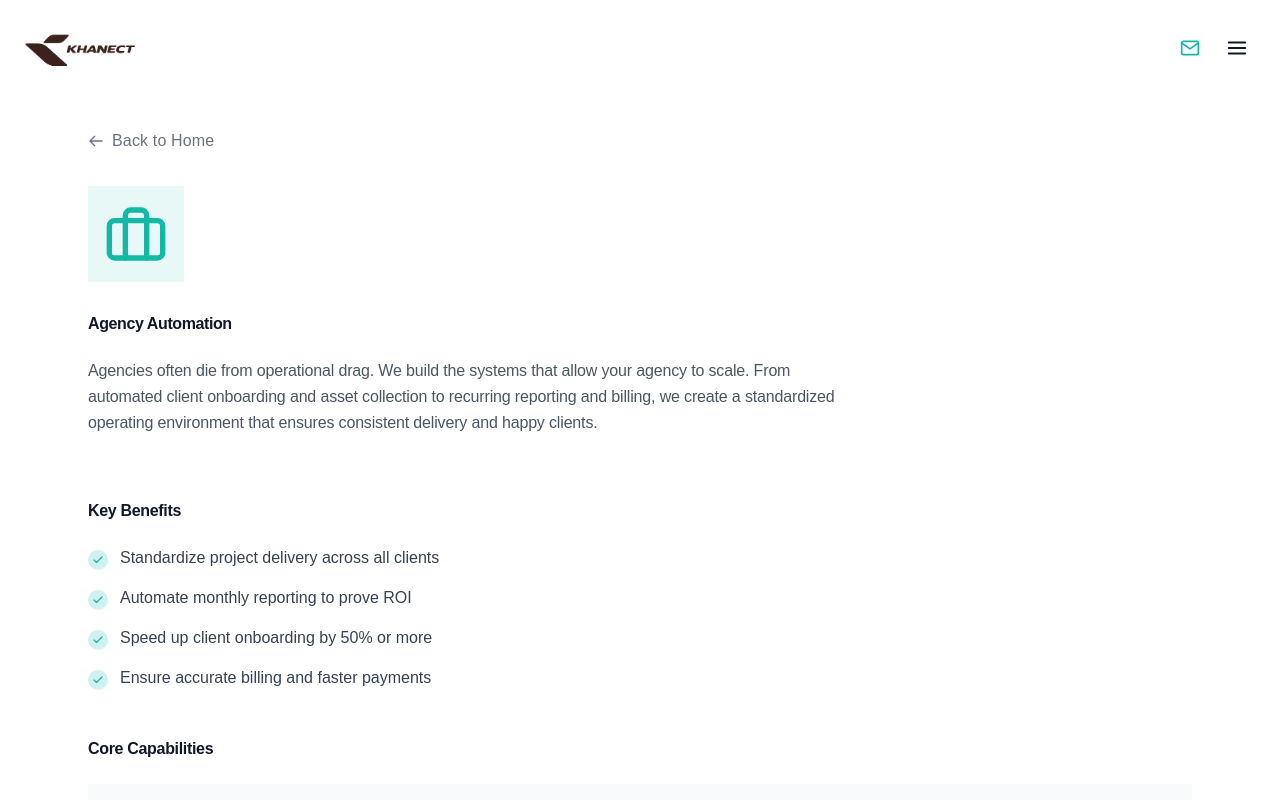
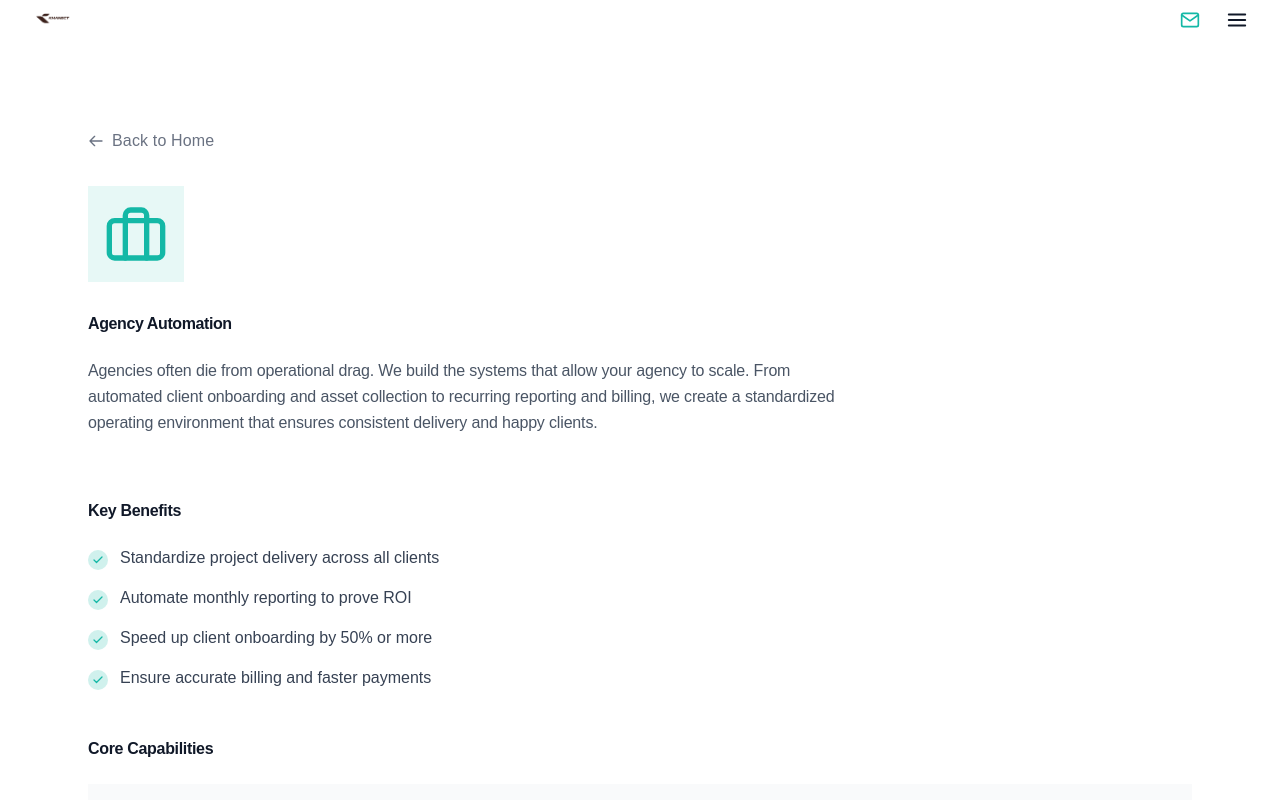
Before and after one commit to MohsinMMK/Khanect-Automation-Agency, a React (Vite) app: page /industries/agency-automation in a window 1280 px wide. Shown: the top 800 px of the page. Built offline with nearby package versions, Linux system fonts and the light colour scheme; no server answers.

Commit message:
fix: improve SEO favicon indexing and refactor Navbar logo styling

```diff
--- a/index.html
+++ b/index.html
@@ -1,4 +1,4 @@
-<!DOCTYPE html>
+<!doctype html>
 <html lang="en" class="scroll-smooth">
   <head>
     <meta charset="UTF-8" />
@@ -53,6 +53,7 @@
 
     <!-- Favicon -->
     <link rel="icon" type="image/svg+xml" href="/favicon.svg?v=2" />
+    <link rel="icon" type="image/png" href="/logo-full.png" />
     <link rel="apple-touch-icon" href="/favicon.svg?v=2" />
 
     <!-- Preconnect for performance -->
--- a/src/components/Navbar.tsx
+++ b/src/components/Navbar.tsx
@@ -75,7 +75,7 @@ function Navbar({ currentView, onNavigate, onMobileMenuChange }: NavbarProps) {
           <img
             src="/logo-full.png"
             alt="Khanect"
-            className="h-40 -mt-6 -mb-10 -ml-10 object-contain transition-transform duration-180 group-hover:scale-105"
+            className="h-10 w-auto object-contain"
           />
         </button>
 
```
